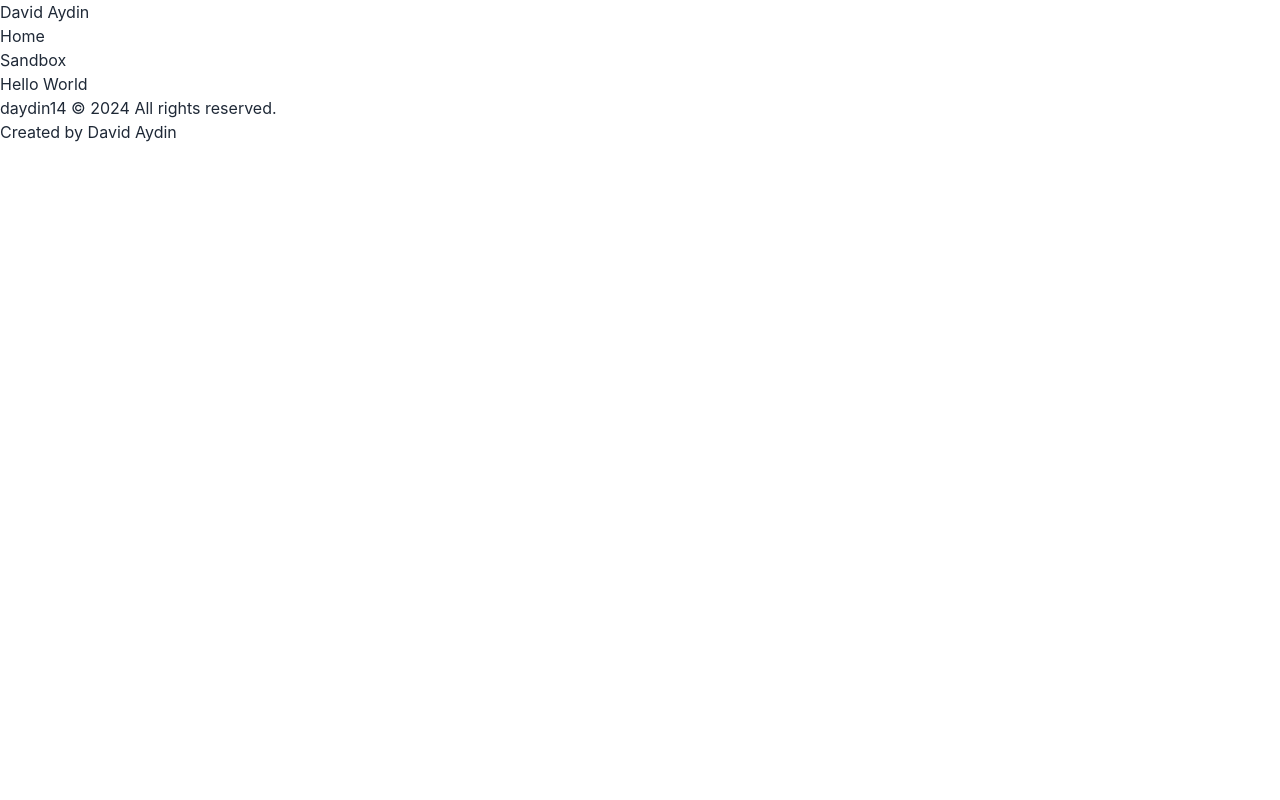
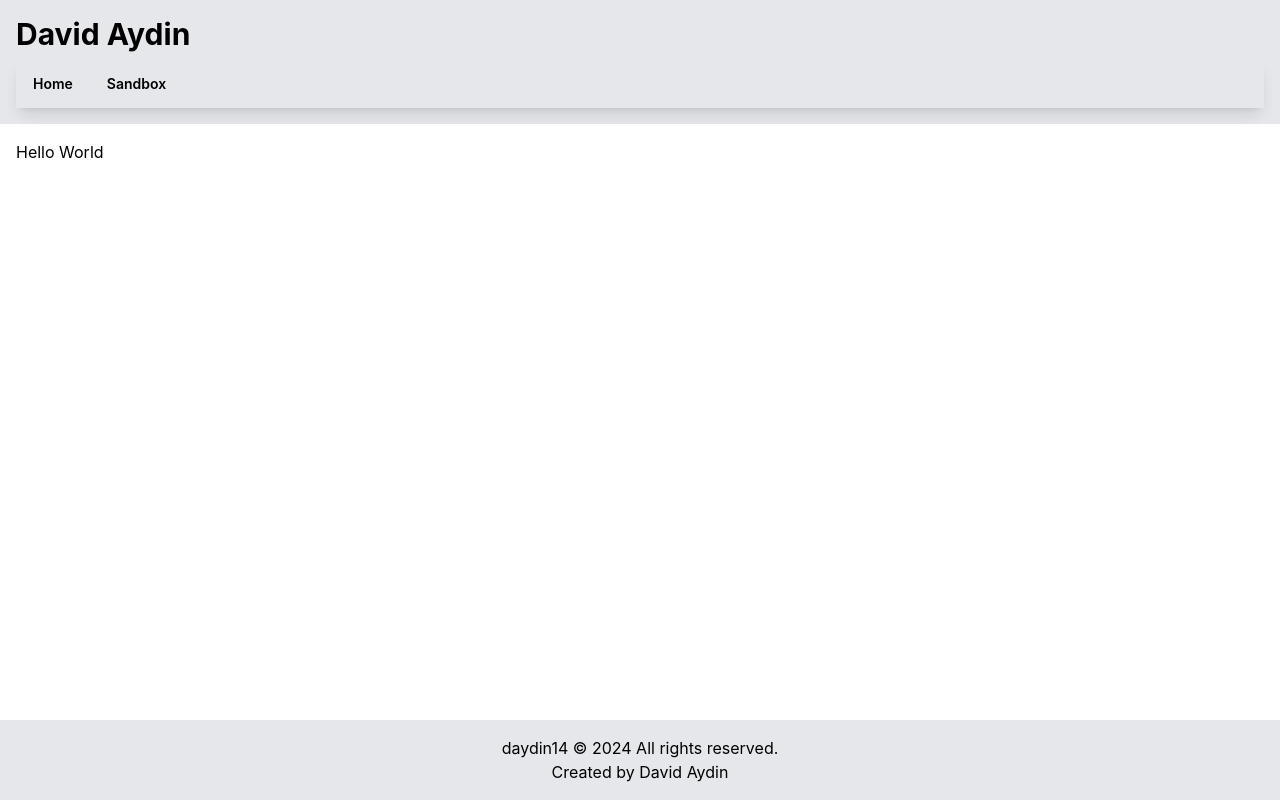
Before and after one commit to daydin14/daydin14.github.io, a React (Create React App) app in the folder portfolio/: page / in a window 1280 px wide. Built offline with nearby package versions, Linux system fonts and the light colour scheme.

Commit message:
Add light&dark mode support to tailwind.config.js, Updated application to use Tailwind CSS

```diff
--- a/portfolio/src/App.js
+++ b/portfolio/src/App.js
@@ -1,5 +1,5 @@
 // Dependencies
-import React from 'react';
+import React, { useContext, useEffect } from 'react';
 import { BrowserRouter as Router } from 'react-router-dom';
 
 // Styles
@@ -8,21 +8,42 @@ import './assets/styles/App.css';
 // Routes
 import AppRoutes from './AppRoutes';
 
+// Contexts
+import { ThemeProvider, ThemeContext } from './contexts/ThemeContext';
+
 // Components
 import Header from './components/Header';
 import Footer from './components/Footer';
 
+const AppContent = () => {
+  const { theme } = useContext(ThemeContext);
+
+  useEffect(() => {
+    if (theme === 'dark') {
+      document.documentElement.classList.add('dark');
+    } else {
+      document.documentElement.classList.remove('dark');
+    }
+  }, [theme]);
+
+  return (
+    <div className="flex flex-col min-h-screen bg-white dark:bg-gray-800 text-black dark:text-white">
+      <Header />
+      <main className="flex-grow p-4">
+        <AppRoutes />
+      </main>
+      <Footer />
+    </div>
+  );
+};
+
 function App() {
   return (
-    <Router>
-      <div>
-        <Header />
-        <main>
-          <AppRoutes />
-        </main>
-        <Footer />
-      </div>
-    </Router>
+    <ThemeProvider>
+      <Router>
+        <AppContent />
+      </Router>
+    </ThemeProvider>
   );
 }
 
--- a/portfolio/src/components/Footer.js
+++ b/portfolio/src/components/Footer.js
@@ -8,9 +8,11 @@ const Footer = () => {
     const author = 'David Aydin';
     return (
         <>
-            <footer>
-                <p>{companyName} &copy; {year} {rights}</p>
-                <p>Created by {author}</p>
+            <footer className="bg-gray-200 dark:bg-gray-900 text-white py-4">
+                <div className="container mx-auto text-center text-black dark:text-white">
+                    <p>{companyName} &copy; {year} {rights}</p>
+                    <p>Created by {author}</p>
+                </div>
             </footer>
         </>
     )
--- a/portfolio/src/components/Header.js
+++ b/portfolio/src/components/Header.js
@@ -1,4 +1,4 @@
-// Depndencies
+// Dependencies
 import React from 'react'
 
 // Components
@@ -7,8 +7,8 @@ import NavMenu from './NavMenu'
 const Header = () => {
     return (
         <>
-            <header>
-                <h1>David Aydin</h1>
+            <header className="bg-gray-200 dark:bg-gray-900 p-4">
+                <h1 className="text-3xl font-bold mb-2 text-black dark:text-white">David Aydin</h1>
                 <NavMenu />
             </header>
         </>
--- a/portfolio/src/components/NavMenu.js
+++ b/portfolio/src/components/NavMenu.js
@@ -5,11 +5,11 @@ import { Link } from 'react-router-dom';
 const NavMenu = () => {
     return (
         <>
-            <nav>
-                <ul>
-                    <li><Link to="/">Home</Link></li>
+            <nav className="bg-gray-200 dark:bg-gray-800 shadow-lg">
+                <ul className="menu menu-horizontal p-0">
+                    <li><Link to="/" className="btn btn-ghost text-black dark:text-white">Home</Link></li>
                     {process.env.NODE_ENV === 'development' && (
-                        <li><Link to="/sandbox">Sandbox</Link></li>
+                        <li><Link to="/sandbox" className="btn btn-ghost text-black dark:text-white">Sandbox</Link></li>
                     )}
                 </ul>
             </nav>
--- a/portfolio/tailwind.config.js
+++ b/portfolio/tailwind.config.js
@@ -3,6 +3,7 @@ module.exports = {
   content: [
     "./src/**/*.{js,jsx,ts,tsx}",
   ],
+  darkMode: 'class',
   theme: {
     extend: {},
   },
```
